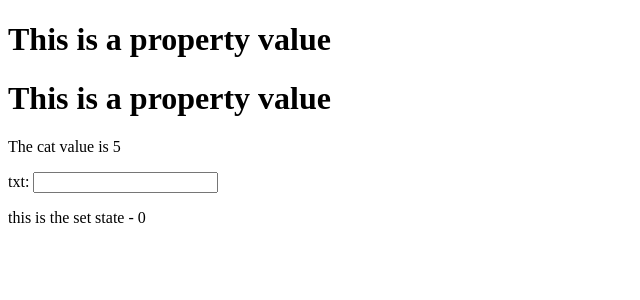
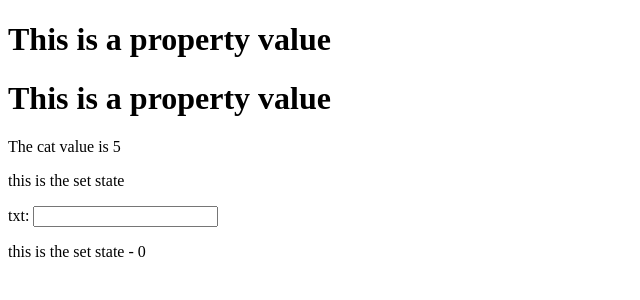
Before and after one commit to diegohdez90/learning-react, a React (Create React App) app: page / in a window 1280 px wide. Shown: the top 300 px of the page, without its empty margins (0-640 px from the left). Built offline with nearby package versions, Linux system fonts and the light colour scheme.

Commit message:
refactor(App):
add Widget child component to render input value

```diff
--- a/src/App.js
+++ b/src/App.js
@@ -24,16 +24,21 @@
         <h1>{this.props.txt}</h1>
         <h1>{txt}</h1>
         <p>The cat value is {cat}</p>
-        <div>
-          <label>
-            txt: <input type="text" onChange={this.update} />
-          </label>
-          <p>{this.state.txt} - {this.state.cat}</p>
-        </div>
+        <p>{this.state.txt}</p>
+        <Widget update={this.update}/>
+        <p>{this.state.txt} - {this.state.cat}</p>
       </div>
     )
   }
 }
+
+const Widget = props =>
+  (<div>
+    <label>
+      txt: <input type="text" onChange={props.update} />
+    </label>
+  </div>)
+
 
 App.propTypes = {
   txt: PropTypes.string,
```
